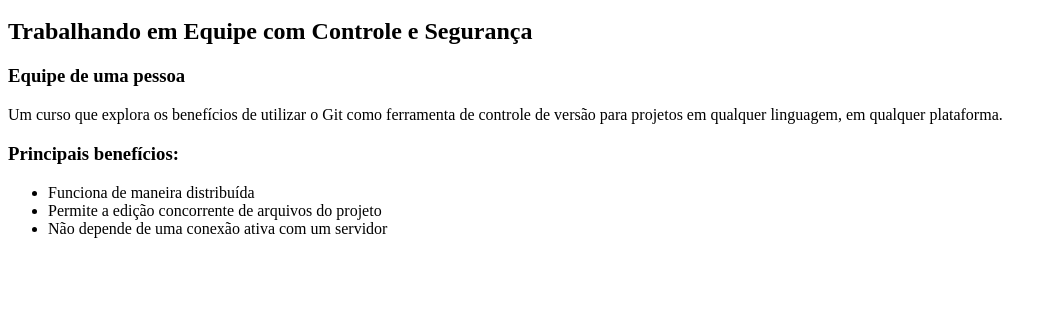
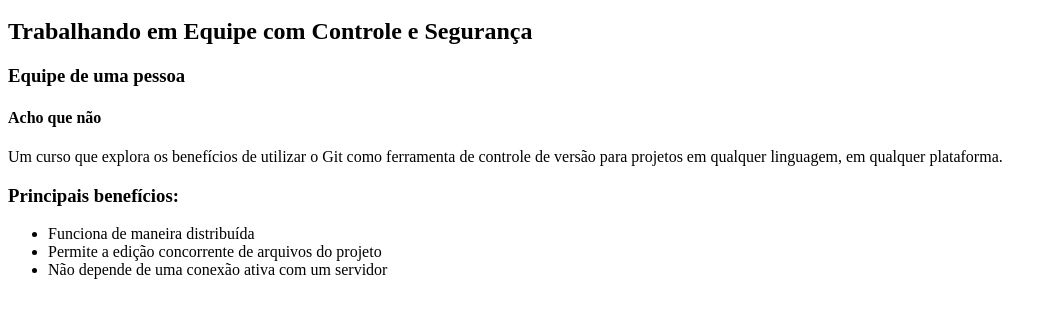
Before and after one commit to tindurim/curso-git, a plain HTML site: page index.html in a window 1280 px wide. Shown: the part 48-366 px from the top of the page, without its empty margins (0-1053 px from the left). Drawn offline with Linux system fonts and the light colour scheme.

Commit message:
Alteração Remota

```diff
--- a/index.html
+++ b/index.html
@@ -5,6 +5,7 @@
         <h1>Git</h1>
         <h2>Trabalhando em Equipe com Controle e Segurança</h2>
 	<h3>Equipe de uma pessoa</h3>
+	<h4>Acho que não</h4>
 
         <p>Um curso que explora os benefícios de utilizar o Git como ferramenta de controle de versão para projetos em qualquer linguagem, em qualquer plataforma.</p>
 
```
